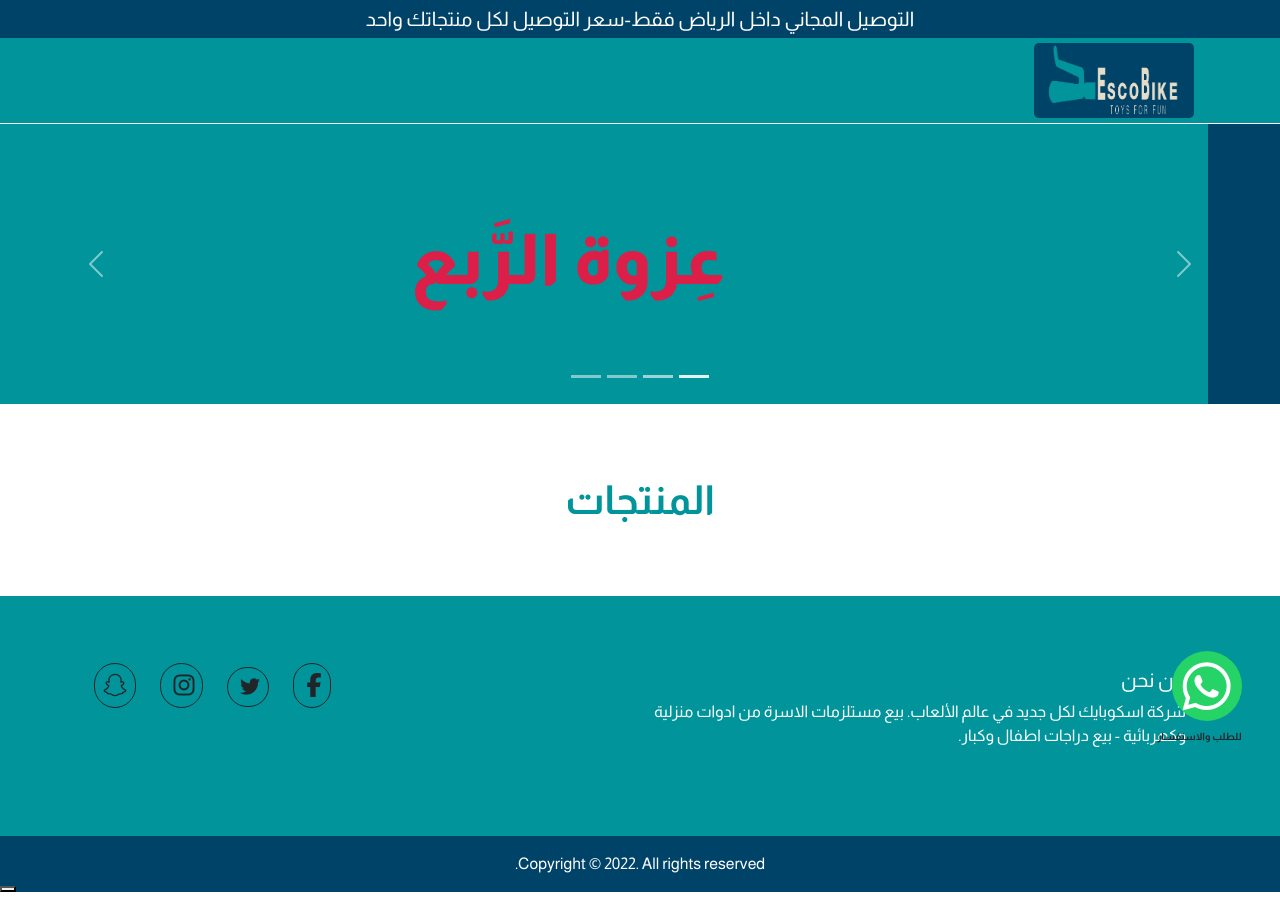
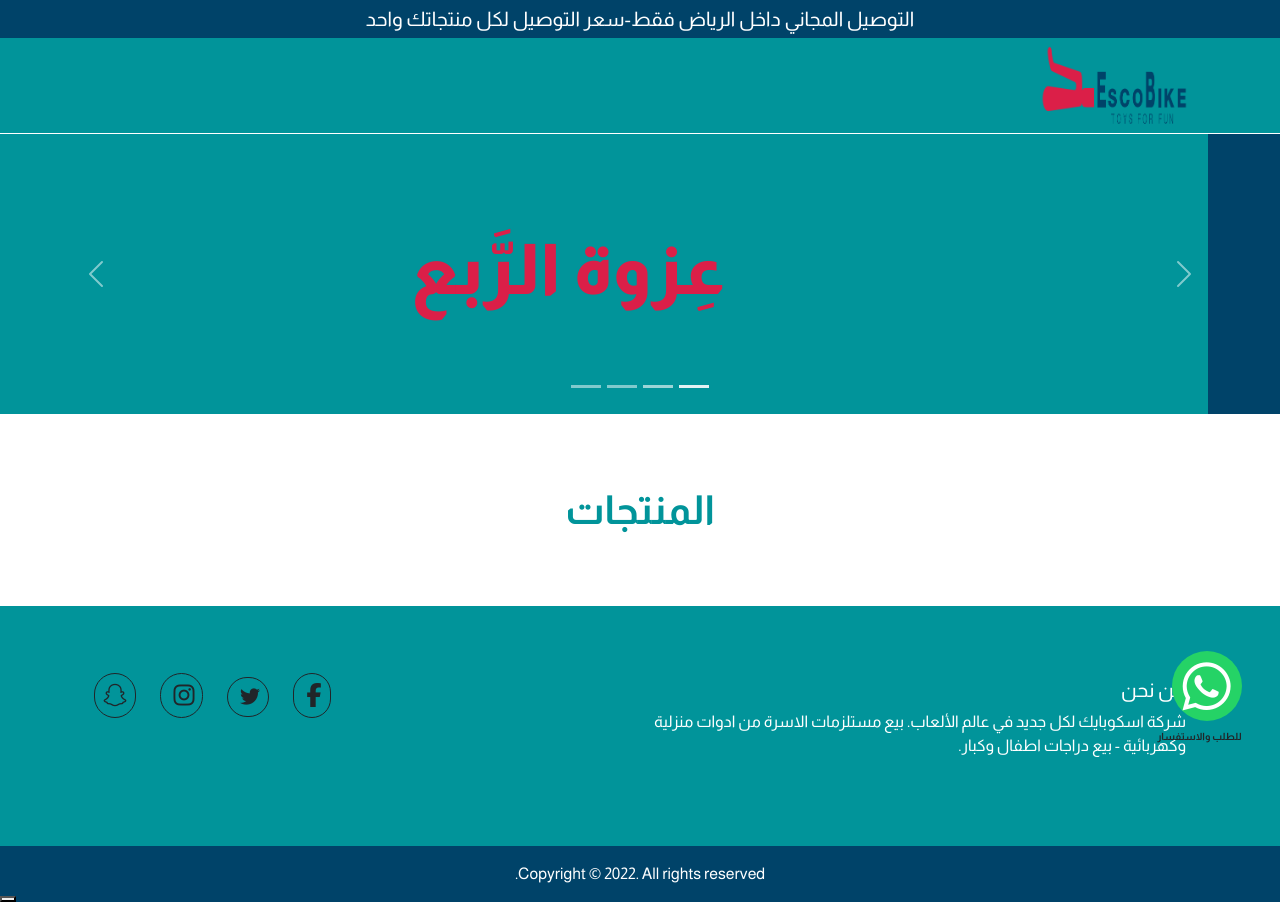
Before and after one commit to ferassalhelo/Store-Games, a plain HTML site: page index.html in a window 1280 px wide. Drawn offline with nearby package versions, Linux system fonts and the light colour scheme; no server answers.

Commit message:
edit loge2

```diff
--- a/index.html
+++ b/index.html
@@ -24,7 +24,7 @@
     <nav
         class="navbar navbar-light bg-light px-3 px-sm-5 bg-main py-0 position-sticky top-0 start-0 end-0 border-bottom border-white">
         <div class="container m-auto px-0">
-            <a class="navbar-brand"><img class="logo rounded-3" src="./imges/logo.png" alt="logo" /></a>
+            <a class="navbar-brand"><img class="logo rounded-3" src="./imges/logo2.png" alt="logo" /></a>
         </div>
     </nav>
     <!-- slidr -->
```
Also changed, not shown: pages/dashbord.html (+1 -1 lines), imges/logo2.png (added).
